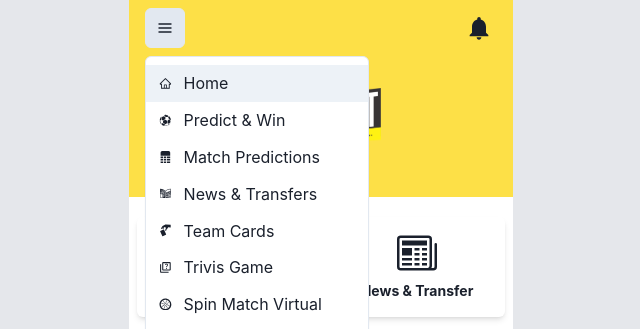
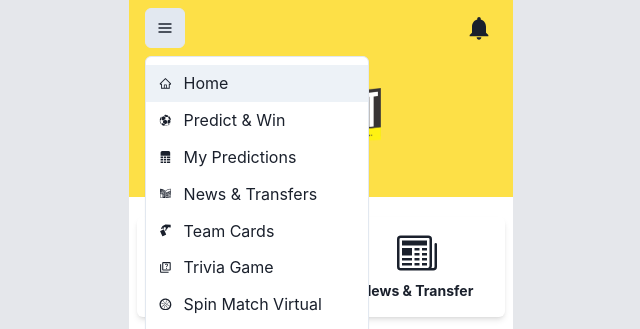
Before and after one commit to hokagedemehin/iPredict, a Next.js app: page / in a window 1280 px wide. Both pictures are taken after a click on the button 484 px from the left and 28 px from the top of the page. Shown: the top 329 px of the page, without its empty margins (319-959 px from the left). Built offline with nearby package versions, Linux system fonts and the light colour scheme; no server answers; what @badrap/bar-of-progress would draw is missing.

Commit message:
fix: nav link name | new package | updates todo

```diff
--- a/components/nav/header.component.jsx
+++ b/components/nav/header.component.jsx
@@ -64,7 +64,7 @@ const NavHeader = () => {
               icon={<BsFileSpreadsheetFill />}
               onClick={() => router.push("/showprediction")}
             >
-              Match Predictions
+              My Predictions
             </MenuItem>
             <MenuItem
               icon={<GiNewspaper />}
@@ -82,7 +82,7 @@ const NavHeader = () => {
               icon={<MdOutlineQuiz />}
               onClick={() => router.push("/trivisgame")}
             >
-              Trivis Game
+              Trivia Game
             </MenuItem>
             <MenuItem
               icon={<GiCartwheel />}
--- a/package.json
+++ b/package.json
@@ -23,6 +23,7 @@
     "moment": "^2.29.1",
     "next": "12.0.7",
     "react": "17.0.2",
+    "react-countdown-circle-timer": "^2.5.4",
     "react-dom": "17.0.2",
     "react-firebase-hooks": "^4.0.1",
     "react-icons": "^4.3.1",
```
Also changed, not shown: 2 other files (tests, documents, lock files or other folders).
